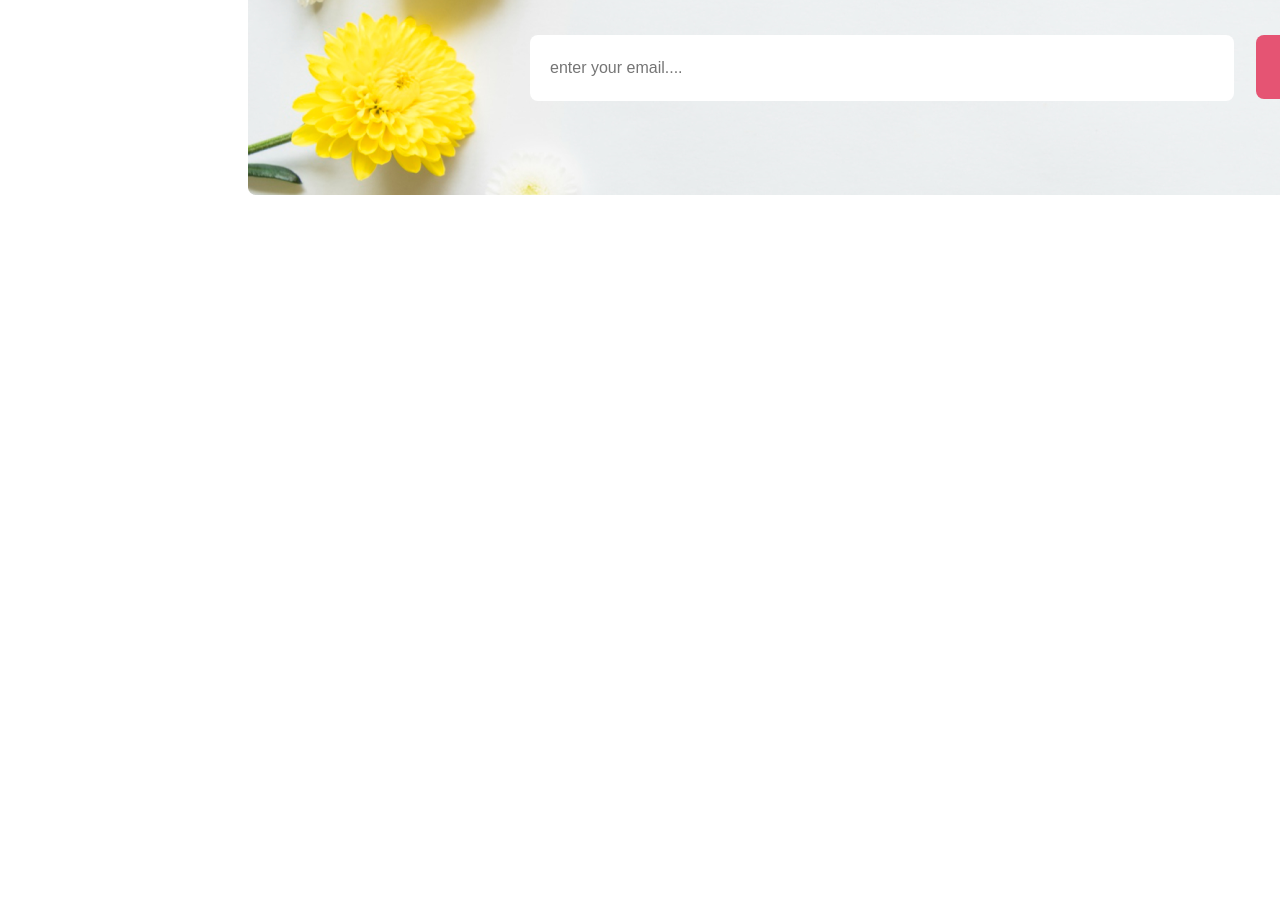
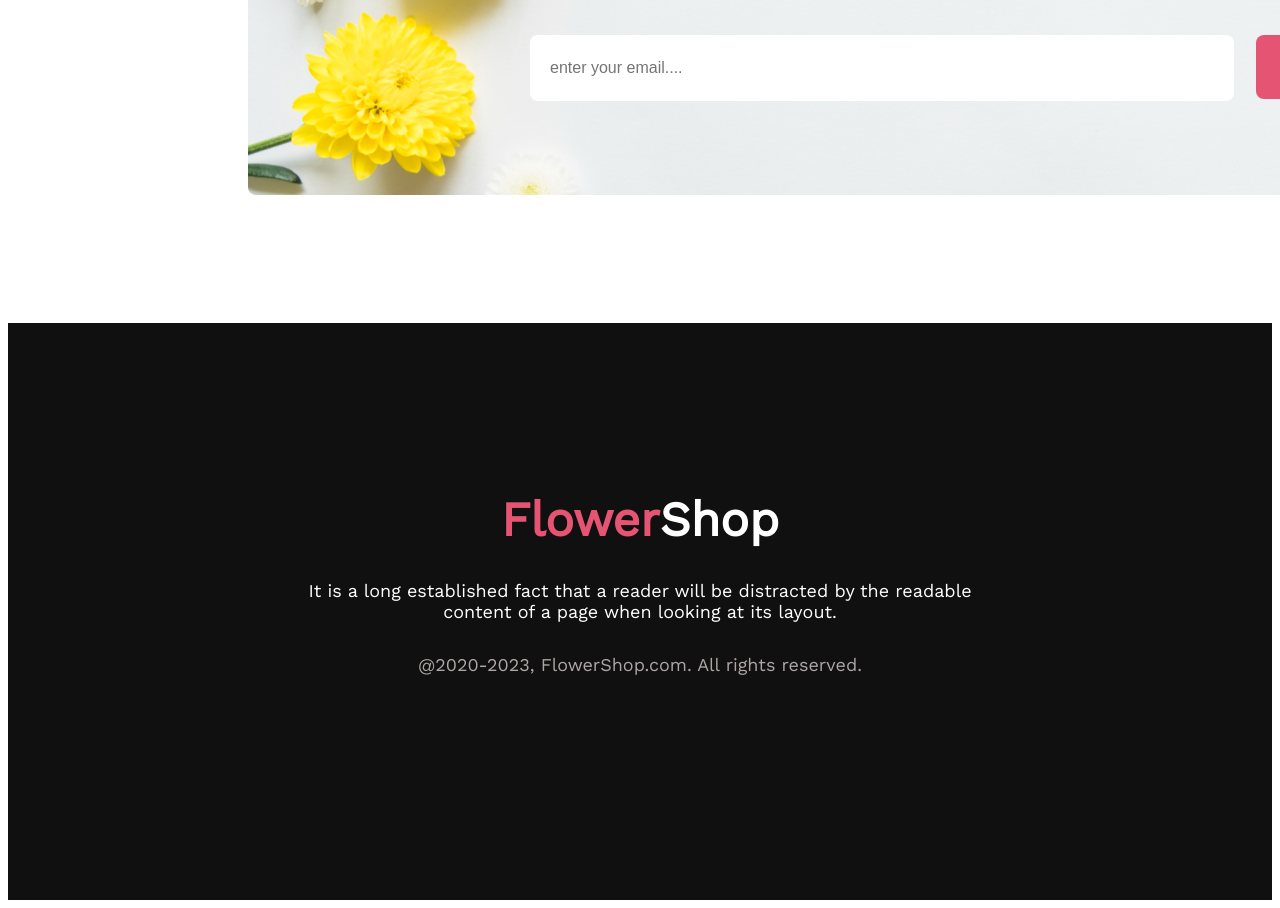
Before and after one commit to shmaruf7/assignment-flowershop, a plain HTML site: page index.html in a window 1280 px wide. Shown: the part 3936-4844 px from the top of the page. Before the commit the page ends 4259 px from the top, so only its background shows below. Drawn offline with nearby package versions, Linux system fonts and the light colour scheme.

Commit message:
added footer

```diff
--- a/index.html
+++ b/index.html
@@ -64,8 +64,10 @@
 
     </main>
 
-    <footer>
-        <h2></h2>
+    <footer id="foot">
+        <h2 class="foot-title"><span style="color: #E55473;">Flower</span>Shop</h2>
+        <p class="foot-info">It is a long established fact that a reader will be distracted by the readable <br> content of a page when looking at its layout.</p>
+        <p class="foot-info2">@2020-2023, FlowerShop.com. All rights reserved. </p>
     </footer>
 </body>
 </html>
--- a/style/decoration.css
+++ b/style/decoration.css
@@ -97,6 +97,7 @@ padding: 110px 78px 0px 76px;
 /* section 3 */
 .section3{
     background-image: url(../Flowers/Rectangle\ 9.png);
+    background-repeat: no-repeat;
     width: 1440px;
 height: 449px;
 display: grid;
@@ -135,3 +136,30 @@ font-weight: 400;
 border: 0;
 margin-right: 16px;
 }
+/* footer styles */
+#foot{
+
+height: 449px;
+background: #111010;
+padding-top: 128px;
+}
+.foot-title{
+    font-size: 48px;
+    font-weight: 800;
+    color: #FFF;
+    text-align: center;
+    margin-bottom: 32px;
+}
+.foot-info{
+    color: #fff;
+text-align: center;
+font-size: 18px;
+font-weight: 400;
+margin-bottom: 32px;
+}
+.foot-info2{
+    color: rgba(192, 183, 183, 0.9);
+text-align: center;
+font-size: 18px;
+font-weight: 400;
+}
```
